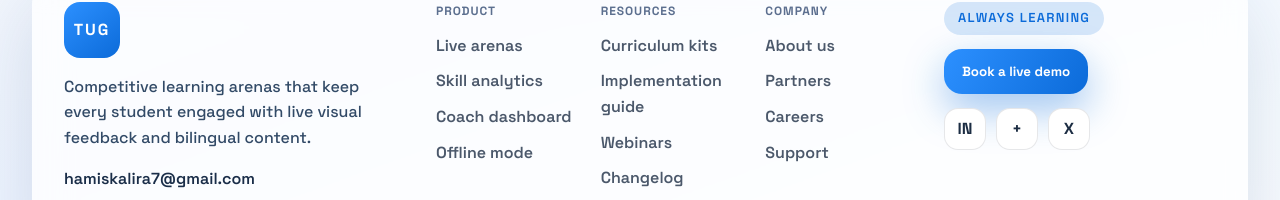
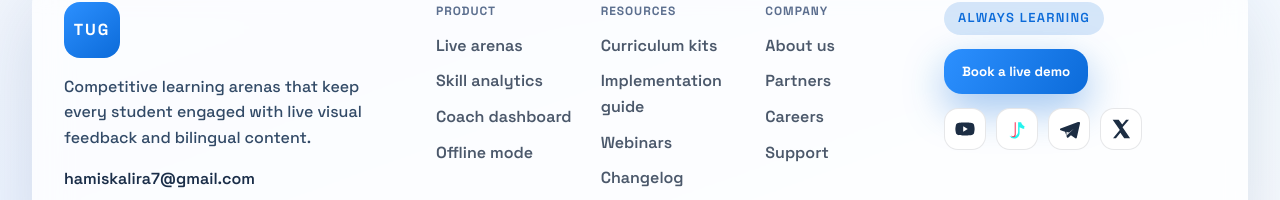
Before and after one commit to fyp-academic/learning-game, a React (Vite) app: page / in a window 1280 px wide. Shown: the part 981-1181 px from the top of the page. Built offline with nearby package versions, Linux system fonts and the light colour scheme.

Commit message:
footer fix logo

```diff
--- a/src/components/LandingPage/LandingPage.jsx
+++ b/src/components/LandingPage/LandingPage.jsx
@@ -99,9 +99,72 @@ const FOOTER_LINKS = [
 ];
 
 const SOCIALS = [
-  { id: "ln", label: "in", url: "https://linkedin.com" },
-  { id: "yt", label: "+", url: "https://youtube.com" },
-  { id: "tw", label: "x", url: "https://twitter.com" }
+  {
+    id: "youtube",
+    label: "YouTube",
+    url: "https://youtube.com",
+    icon: (
+      <svg viewBox="0 0 24 24" role="img" aria-hidden="true">
+        <path
+          d="M22 8.2c-.2-1.5-1.2-2.5-2.7-2.7C17.1 5 12 5 12 5s-5.1 0-7.3.5C3.2 5.7 2.2 6.7 2 8.2 1.5 10.4 1.5 12 1.5 12s0 1.6.5 3.8c.2 1.5 1.2 2.5 2.7 2.7C6.9 19 12 19 12 19s5.1 0 7.3-.5c1.5-.2 2.5-1.2 2.7-2.7.5-2.2.5-3.8.5-3.8s0-1.6-.5-3.8Z"
+          fill="currentColor"
+        />
+        <path d="M10 15.1V8.9l5 3.1-5 3.1Z" fill="#fff" />
+      </svg>
+    )
+  },
+  {
+    id: "tiktok",
+    label: "TikTok",
+    url: "https://tiktok.com",
+    icon: (
+      <svg viewBox="0 0 24 24" role="img" aria-hidden="true">
+        <path
+          d="M9.5 7.4v10.2c0 1.3-1 2.3-2.3 2.3s-2.3-1-2.3-2.3 1-2.3 2.3-2.3c.4 0 .8.1 1.1.2V11c-3.1-.2-5.7 2.4-5.7 5.7S4.2 22.4 7.5 22.4s5.7-2.6 5.7-5.7V4.5h3.3c.5 2.4 2.4 4.3 4.8 4.8v3.3c-1.8-.1-3.6-.7-5.1-1.7v6.4c0 3.3-2.6 5.9-5.9 5.9s-5.9-2.6-5.9-5.9"
+          fill="#fff"
+        />
+        <path
+          d="M21.3 9.3c-2.4-.5-4.3-2.4-4.8-4.8h-3.3v10.1c0 3.3-2.6 5.9-5.9 5.9-1.3 0-2.6-.4-3.6-1.2a5.87 5.87 0 0 0 5.2 3.1c3.3 0 5.9-2.6 5.9-5.9v-6.4c1.5 1 3.3 1.6 5.1 1.7V9.3Z"
+          fill="#25f4ee"
+        />
+        <path
+          d="M9.5 17.6c0 1.3-1 2.3-2.3 2.3-.9 0-1.8-.5-2.1-1.3.4 1.4 1.7 2.3 3.2 2.3 1.3 0 2.3-1 2.3-2.3V4.5h-1.1v13.1Z"
+          fill="#fe2c55"
+        />
+      </svg>
+    )
+  },
+  {
+    id: "telegram",
+    label: "Telegram",
+    url: "https://t.me",
+    icon: (
+      <svg viewBox="0 0 24 24" role="img" aria-hidden="true">
+        <path
+          d="M21.8 4.3 2.8 11.4c-.9.3-.9 1.6 0 1.9l4.9 1.7 2 6c.2.7 1.1.9 1.6.4l2.8-2.7 4.8 3.5c.6.4 1.4.1 1.6-.6l3.6-16c.2-.9-.7-1.6-1.3-1.3Z"
+          fill="currentColor"
+        />
+        <path
+          d="m9.3 15.1-.3 4.5 1.7-1.6 6.5-6.3-5.1 4.1-2.8-.7Z"
+          fill="#fff"
+          opacity=".85"
+        />
+      </svg>
+    )
+  },
+  {
+    id: "x",
+    label: "X",
+    url: "https://twitter.com",
+    icon: (
+      <svg viewBox="0 0 24 24" role="img" aria-hidden="true">
+        <path
+          d="M17.5 2h3.2l-7 8.1 8.2 11.9h-6.4l-4.2-5.9-4.8 5.9H3.3l7.4-8.9L2.9 2h6.6l3.8 5.2L17.5 2Z"
+          fill="currentColor"
+        />
+      </svg>
+    )
+  }
 ];
 
 export default function LandingPage(){
@@ -370,11 +433,12 @@ export default function LandingPage(){
                     key={social.id}
                     href={social.url}
                     className={styles.socialBtn}
-                    aria-label={social.id}
+                    aria-label={social.label}
                     target="_blank"
                     rel="noreferrer"
                   >
-                    {social.label}
+                    <span className={styles.srOnly}>{social.label}</span>
+                    {social.icon}
                   </a>
                 ))}
               </div>
--- a/src/components/LandingPage/LandingPage.module.css
+++ b/src/components/LandingPage/LandingPage.module.css
@@ -499,6 +499,17 @@
   color:#1c2d43;
   background:white;
 }
+.socialBtn svg{width:22px; height:22px; color:#1c2d43;}
+.srOnly{
+  position:absolute;
+  width:1px;
+  height:1px;
+  padding:0;
+  margin:-1px;
+  overflow:hidden;
+  clip:rect(0,0,0,0);
+  border:0;
+}
 
 .footerBottom{
   display:flex;
```
